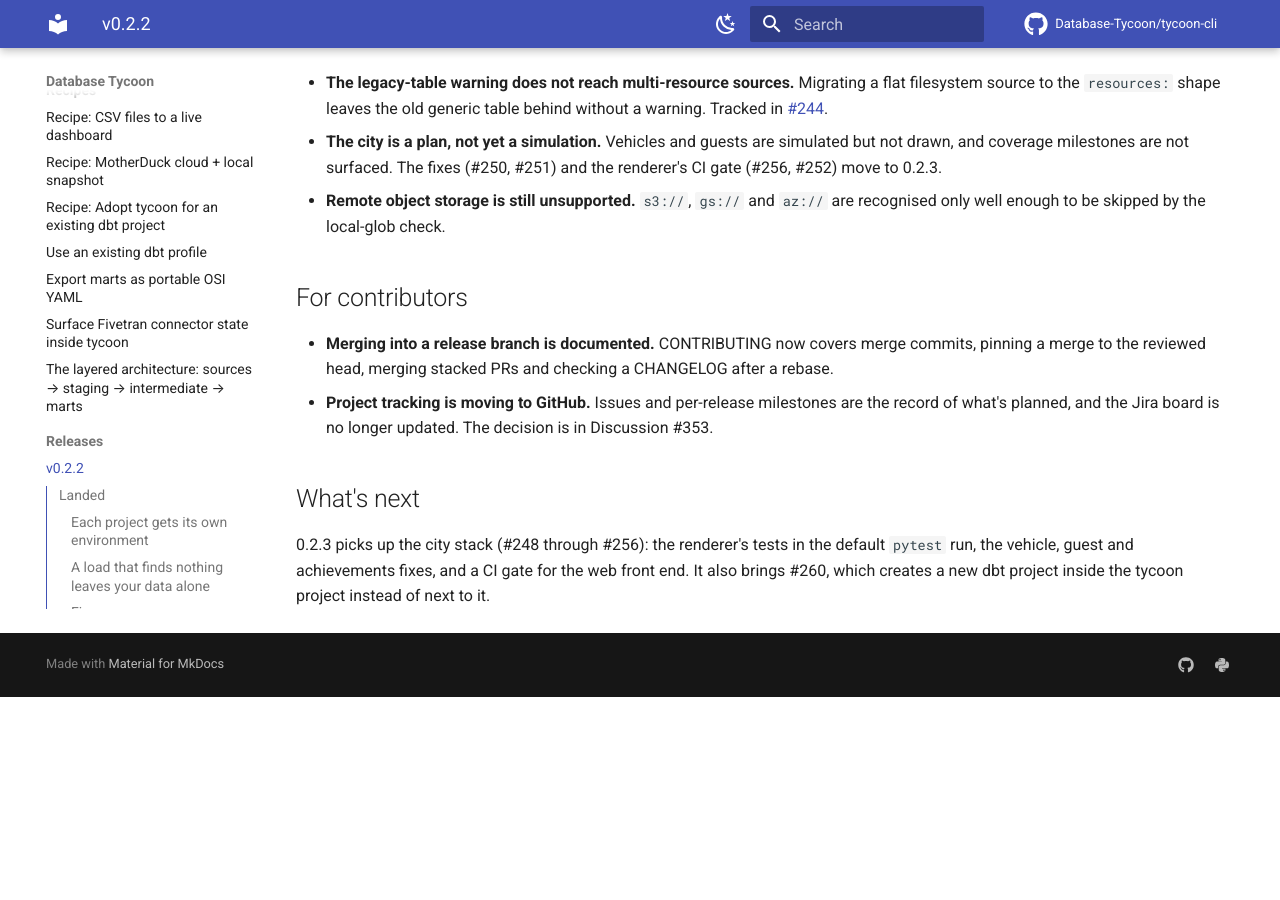
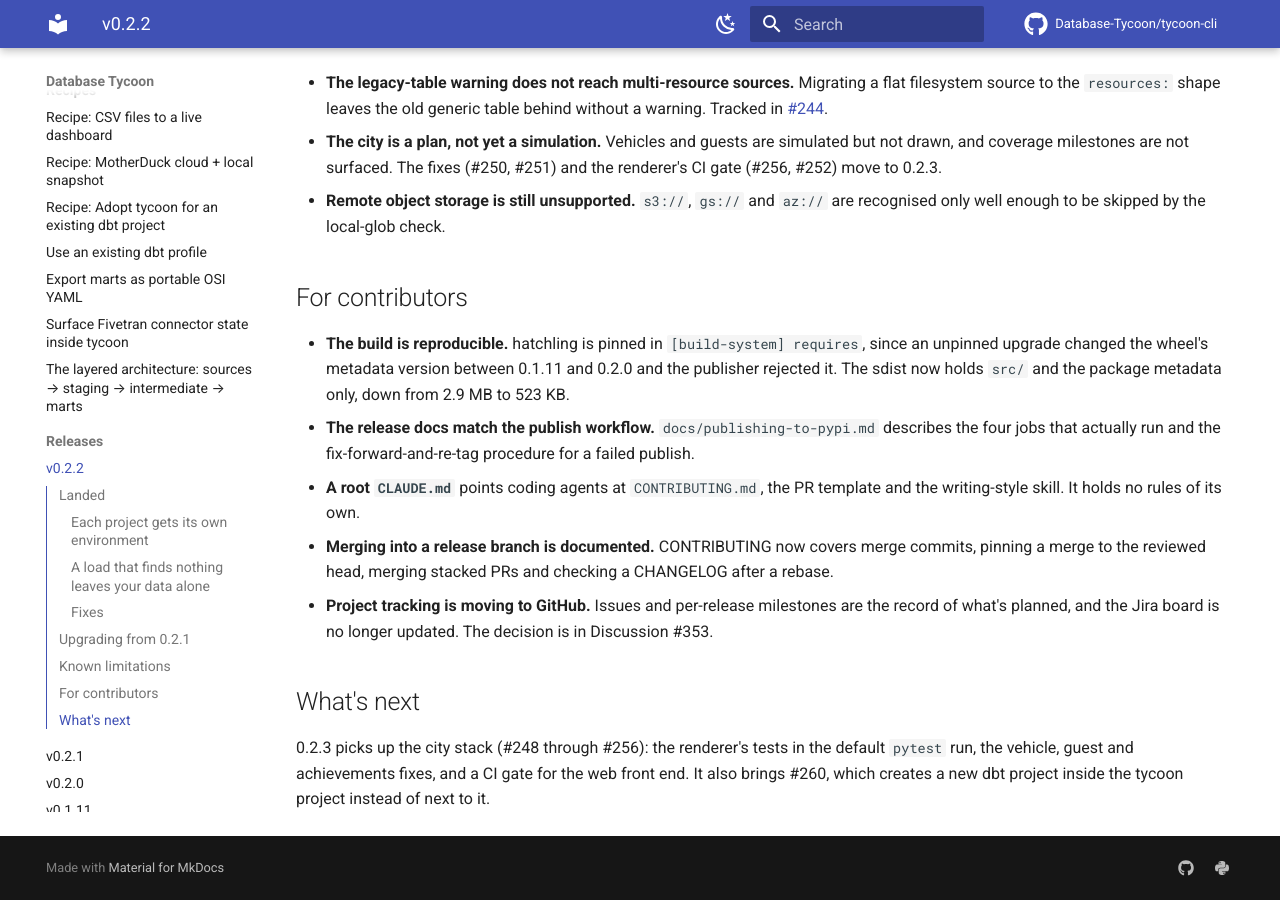
Before and after one commit to Database-Tycoon/tycoon-cli, an MkDocs documentation site: the page built from docs/releases/v0.2.2.md, in a window 1280 px wide and 900 px high, scrolled down 2381 px. Built offline with MkDocs 1.6.1 and Material for MkDocs 9.7.7, drawn with Linux system fonts in a browser that asks for light colours; comment, search, counter and statistics services are not loaded; before the commit the page ends 3078 px from its top, so only the background shows below that.

Commit message:
docs(gh-362): record the build pin, sdist trim and CLAUDE.md shipped in #280
Co-Authored-By: Claude Opus 5.5 <noreply@anthropic.com>

```diff
--- a/docs/releases/v0.2.2.md
+++ b/docs/releases/v0.2.2.md
@@ -134,6 +134,16 @@ type, and saving `tycoon.yml` keeps your comments.
 
 ## For contributors
 
+- **The build is reproducible.** hatchling is pinned in
+  `[build-system] requires`, since an unpinned upgrade changed the wheel's
+  metadata version between 0.1.11 and 0.2.0 and the publisher rejected it.
+  The sdist now holds `src/` and the package metadata only, down from
+  2.9 MB to 523 KB.
+- **The release docs match the publish workflow.**
+  `docs/publishing-to-pypi.md` describes the four jobs that actually run
+  and the fix-forward-and-re-tag procedure for a failed publish.
+- **A root `CLAUDE.md`** points coding agents at `CONTRIBUTING.md`, the PR
+  template and the writing-style skill. It holds no rules of its own.
 - **Merging into a release branch is documented.** CONTRIBUTING now covers
   merge commits, pinning a merge to the reviewed head, merging stacked PRs
   and checking a CHANGELOG after a rebase.
```
